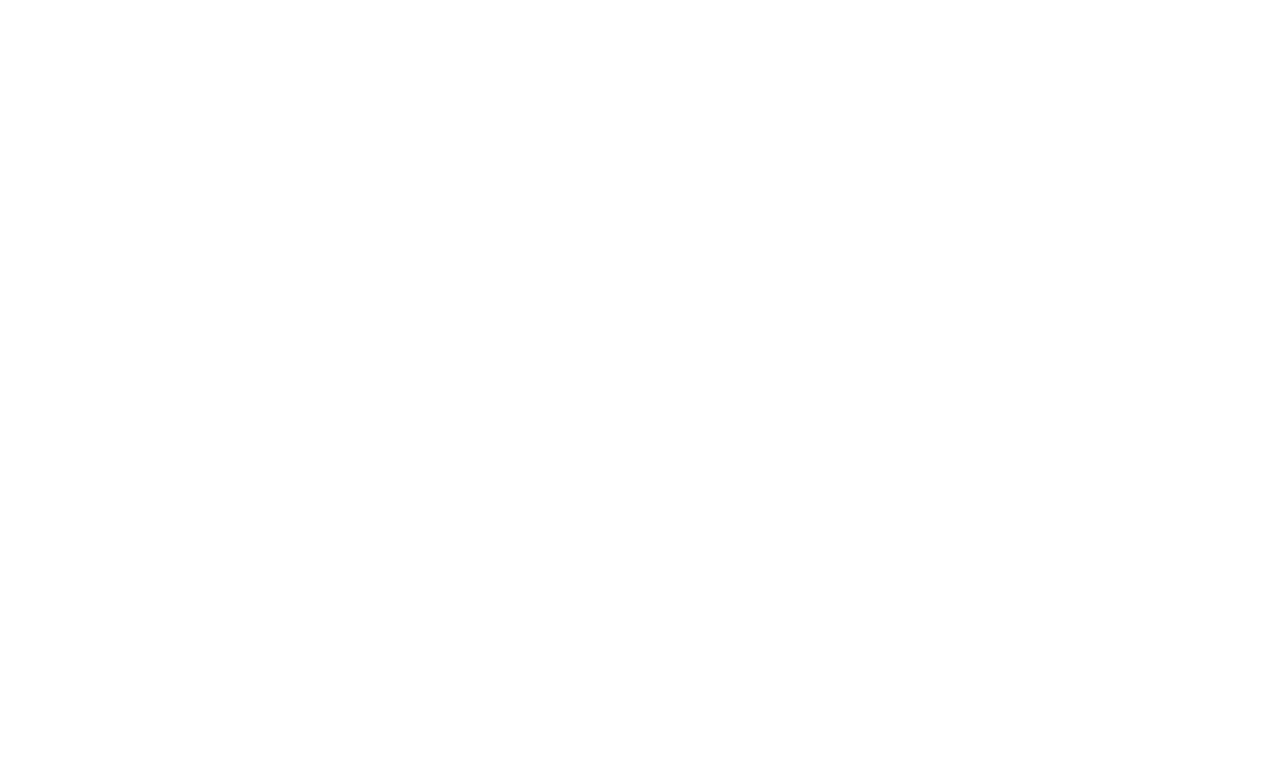
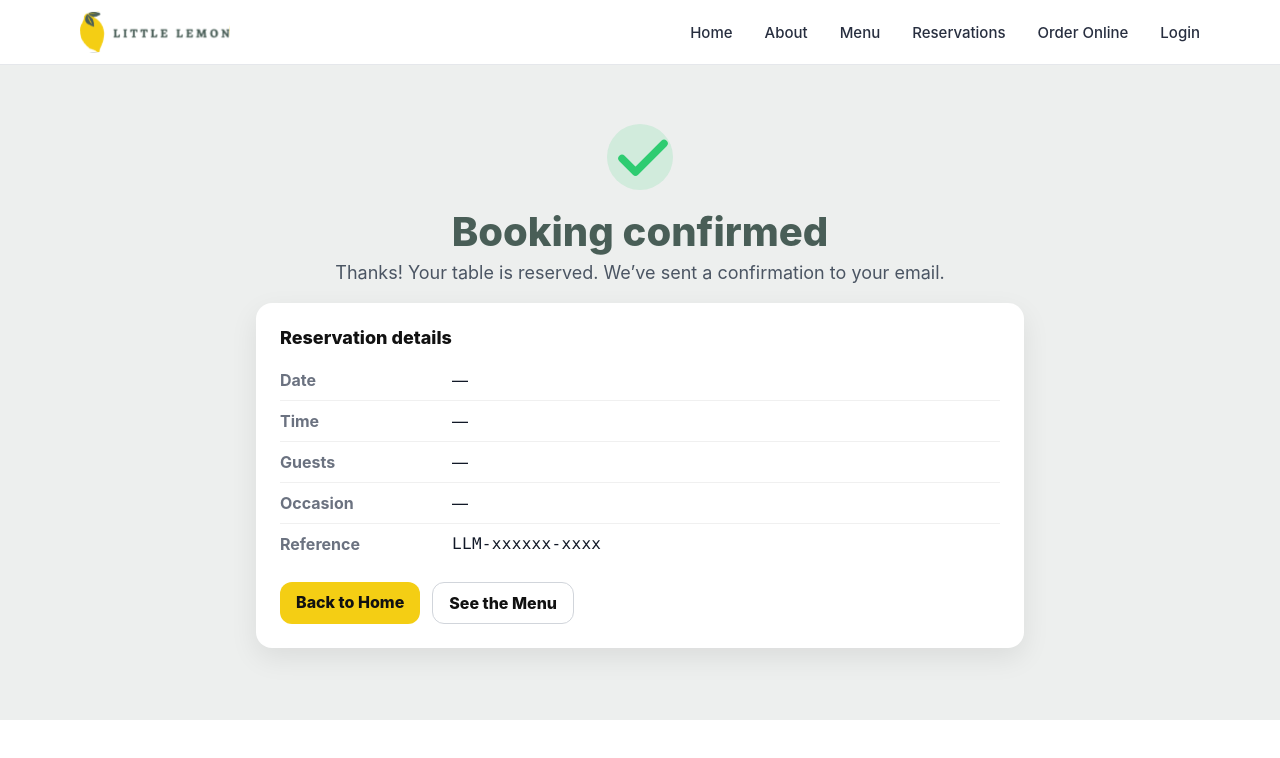
Before and after one commit to fredyariasm/coursera_fe_final, a React (Create React App) app: page /confirmed in a window 1280 px wide. Before the commit this address had no page. Shown: the top 758 px of the page. Built offline with nearby package versions, Linux system fonts and the light colour scheme.

Commit message:
Add confirmed booking

```diff
--- a/src/App.js
+++ b/src/App.js
@@ -2,6 +2,7 @@ import './App.css';
 import { BrowserRouter as Router, Routes, Route } from "react-router-dom";
 import HomePage from "./HomePage";
 import BookingPage from "./BookingPage";
+import ConfirmedBooking from "./Components/ConfirmedBooking";
 
 function App() {
   return (
@@ -10,6 +11,7 @@ function App() {
       <Routes>
         <Route path="/" element={<HomePage />} />
         <Route path="/booking" element={<BookingPage />} />
+        <Route path="/confirmed" element={<ConfirmedBooking />} />
       </Routes>
     </Router>
 
--- a/src/BookingPage.js
+++ b/src/BookingPage.js
@@ -3,11 +3,24 @@ import Nav from './Components/Nav'
 import "./Components/Styles/bookingpage.css";
 import { useReducer } from "react";
 import { initializeTimes, updateTimes } from "./bookingTimes";
-
+import { submitAPI } from "./api";
+import { useNavigate } from "react-router-dom";
 
 function BookingPage() {
 
   const [availableTimes, dispatch] = useReducer(updateTimes, undefined, initializeTimes);
+  const navigate = useNavigate();
+
+  function submitForm(formData) {
+
+    const success = submitAPI(formData)
+
+    if (success) {
+      navigate("/confirmed", { state: { reservation: formData } });
+    } else {
+      alert("Sorry, your booking could not be completed. Please try again.");
+    }
+  }
 
   return (
     <>
@@ -22,7 +35,8 @@ function BookingPage() {
 
         <section className="booking-form-wrap">
           <BookingForm availableTimes={availableTimes}
-            dispatchAvailableTimes={dispatch} />
+            dispatchAvailableTimes={dispatch}
+            onSubmit={submitForm}/>
         </section>
       </main>
     </>
--- a/src/Components/BookingForm.js
+++ b/src/Components/BookingForm.js
@@ -30,9 +30,8 @@ export default function BookingForm({ onSubmit, availableTimes,dispatchAvailable
     ev.preventDefault();
     if (!validate()) return;
 
-    const payload = { date, time, guests: Number(guests), occasion };
+    const payload = { date, time, guests: Number(guests), occasion, ref: crypto.randomUUID?.() };
     if (onSubmit) onSubmit(payload);
-    alert(`Reservation requested:\n\nDate: ${date}\nTime: ${time}\nGuests: ${guests}\nOccasion: ${occasion}`);
   }
 
    function handleDateChange(e) {
--- /dev/null
+++ b/src/Components/ConfirmedBooking.js
@@ -0,0 +1,87 @@
+import { Link, useLocation } from "react-router-dom";
+import "./Styles/confirmedbooking.css";
+import Nav from './Nav'
+
+export default function ConfirmedBooking() {
+  const { state } = useLocation();
+  const res = state?.reservation || {};
+
+  const ref = res.ref || makeRef(res);
+
+  return (
+    <>
+    <Nav />
+    <main className="confirm-shell">
+
+
+      <section className="confirm-hero">
+        <SuccessIcon />
+        <h1 className="confirm-title">Booking confirmed</h1>
+        <p className="confirm-sub">
+          Thanks! Your table is reserved. We’ve sent a confirmation to your email.
+        </p>
+      </section>
+
+      <section className="confirm-card">
+        <h2 className="confirm-heading">Reservation details</h2>
+        <dl className="confirm-list">
+          <div className="confirm-row">
+            <dt>Date</dt>
+            <dd>{formatDate(res.date)}</dd>
+          </div>
+          <div className="confirm-row">
+            <dt>Time</dt>
+            <dd>{res.time || "—"}</dd>
+          </div>
+          <div className="confirm-row">
+            <dt>Guests</dt>
+            <dd>{res.guests ?? "—"}</dd>
+          </div>
+          <div className="confirm-row">
+            <dt>Occasion</dt>
+            <dd>{res.occasion || "—"}</dd>
+          </div>
+          <div className="confirm-row">
+            <dt>Reference</dt>
+            <dd className="confirm-ref">{ref}</dd>
+          </div>
+        </dl>
+
+        <div className="confirm-actions">
+          <Link className="confirm-btn" to="/">Back to Home</Link>
+          <Link className="confirm-btn outline" to="/#menu">See the Menu</Link>
+        </div>
+      </section>
+    </main>
+    </>
+
+  );
+}
+
+function formatDate(iso) {
+  if (!iso) return "—";
+  const d = iso.length <= 10 ? new Date(iso + "T00:00:00") : new Date(iso);
+  return d.toLocaleDateString(undefined, { weekday: "short", year: "numeric", month: "short", day: "numeric" });
+}
+
+function makeRef({ date, time }) {
+  const d = (date || "").replaceAll("-", "");
+  const t = (time || "").replace(":", "");
+  return `LLM-${d || "xxxxxx"}-${t || "xxxx"}`;
+}
+
+function SuccessIcon() {
+  return (
+    <svg className="confirm-icon" viewBox="0 0 24 24" aria-hidden="true">
+      <circle cx="12" cy="12" r="11" fill="#2ecc71" opacity=".15" />
+      <path
+        d="M20 7.5L10.5 17 6 12.5"
+        fill="none"
+        stroke="#2ecc71"
+        strokeWidth="2.5"
+        strokeLinecap="round"
+        strokeLinejoin="round"
+      />
+    </svg>
+  );
+}
--- /dev/null
+++ b/src/Components/Styles/confirmedbooking.css
@@ -0,0 +1,102 @@
+.confirm-shell {
+  background: #EDEFEE;                /* section band like booking page */
+  padding: 56px 24px 72px;
+}
+
+.confirm-hero {
+  max-width: 720px;
+  margin: 0 auto 20px;
+  text-align: center;
+}
+
+.confirm-icon {
+  width: 72px;
+  height: 72px;
+  margin-bottom: 10px;
+}
+
+.confirm-title {
+  margin: 0 0 6px;
+  font-size: 40px;
+  font-weight: 800;
+  color: #495e57;                     /* dark green */
+}
+
+.confirm-sub {
+  margin: 0;
+  color: #4b5563;
+  font-size: 18px;
+}
+
+.confirm-card {
+  max-width: 720px;
+  margin: 18px auto 0;
+  background: #fff;
+  border-radius: 16px;
+  box-shadow: 0 10px 28px rgba(0,0,0,.08);
+  padding: 24px;
+}
+
+.confirm-heading {
+  margin: 0 0 12px;
+  font-size: 18px;
+  font-weight: 800;
+  color: #111;
+}
+
+.confirm-list {
+  margin: 0;
+  padding: 0;
+}
+
+.confirm-row {
+  display: grid;
+  grid-template-columns: 160px 1fr;
+  gap: 12px;
+  padding: 10px 0;
+  border-top: 1px solid rgba(0,0,0,.06);
+}
+
+.confirm-row:first-child { border-top: none; }
+
+.confirm-row dt {
+  margin: 0;
+  color: #6b7280;
+  font-weight: 700;
+}
+
+.confirm-row dd {
+  margin: 0;
+  color: #111827;
+}
+
+.confirm-ref {
+  font-family: ui-monospace, SFMono-Regular, Menlo, Monaco, Consolas, "Liberation Mono", "Courier New", monospace;
+  letter-spacing: .02em;
+}
+
+.confirm-actions {
+  margin-top: 18px;
+  display: flex;
+  gap: 12px;
+  flex-wrap: wrap;
+}
+
+.confirm-btn {
+  display: inline-block;
+  background: #F4CE14;                /* lemon */
+  color: #111;
+  font-weight: 800;
+  text-decoration: none;
+  padding: 10px 16px;
+  border-radius: 12px;
+  transition: filter .15s ease, transform .04s ease;
+}
+.confirm-btn:hover { filter: brightness(.96); }
+.confirm-btn:active { transform: translateY(1px); }
+
+.confirm-btn.outline {
+  background: #fff;
+  border: 1px solid #d1d5db;
+  color: #111;
+}
```
